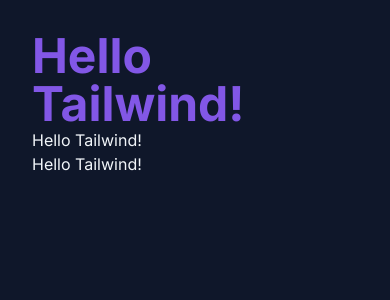
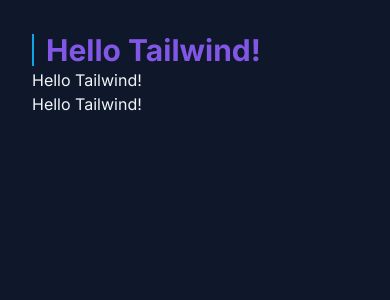
Before and after one commit to fabiobatoni/mastering_tailwind, a Next.js app in the folder tailwind-next/: page / in a window 390 px wide. Shown: the top 300 px of the page. Built offline with nearby package versions, Linux system fonts and the light colour scheme.

Commit message:
Responsive Design

```diff
--- a/tailwind-next/src/app/page.tsx
+++ b/tailwind-next/src/app/page.tsx
@@ -1,11 +1,16 @@
-import Image from "next/image";
-
 export default function Home() {
   return (
     <div className="p-8 bg-slate-900 text-slate-100 h-screen">
-      <h1 className="font-bold text-5xl text-fabio">Hello Tailwind!</h1>
+      <h1 className="font-bold text-3xl sm:text-5xl lg:text-6xl flex items-center gap-3 text-fabio before:w-0.5 before:h-8 before:bg-sky-500 before:flex">
+        Hello Tailwind!
+      </h1>
       <h1>Hello Tailwind!</h1>
       <h1>Hello Tailwind!</h1>
     </div>
   );
 }
+
+// Por padrao todos os padroes aqui sao feitos para mobile.
+/* Tailwind possui breakpoints ja estabelecidos:
+  - Responsive Design
+*/
```
